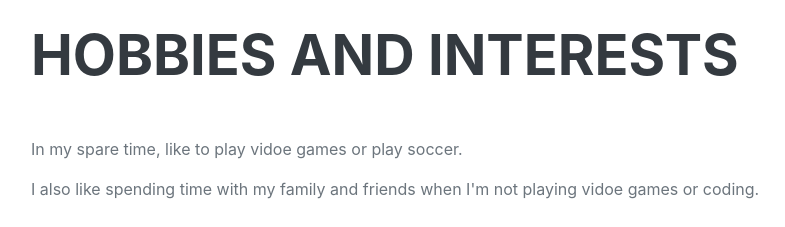
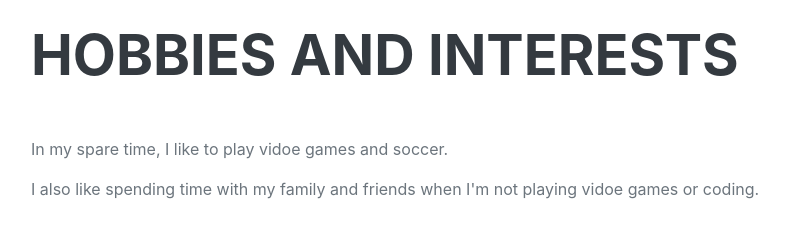
Before and after one commit to Moekabba/my-portfolio-react, a React (Create React App) app: page / in a window 1280 px wide. Shown: the part 7220-7447 px from the top of the page, without its empty margins (289-1074 px from the left). Built offline with nearby package versions, Linux system fonts and the light colour scheme.

Commit message:
rerun npm run build

```diff
--- a/src/App.js
+++ b/src/App.js
@@ -351,7 +351,7 @@ function App() {
         >
           <div class="w-100">
             <h2 class="mb-5">Hobbies and Interests </h2>
-            <p>In my spare time, like to play vidoe games or play soccer.</p>
+            <p>In my spare time, I like to play vidoe games and soccer.</p>
 
             <p>
               I also like spending time with my family and friends when I'm not
```
